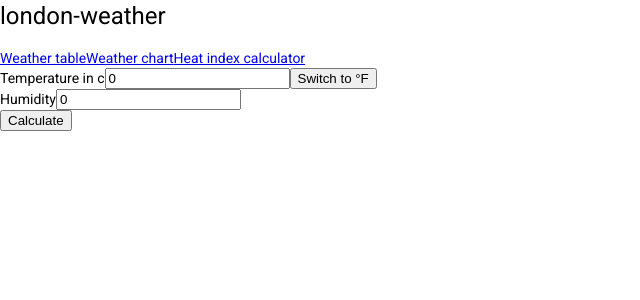
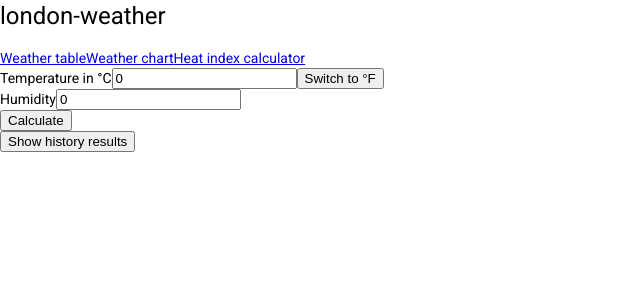
Before and after one commit to Bambi02/london-weather, an Angular app: page /calculator in a window 1280 px wide. Shown: the top 300 px of the page, without its empty margins (0-640 px from the left). Built offline with nearby package versions, Linux system fonts and the light colour scheme.

Commit message:
added localstorage feature

```diff
--- a/src/app/index-calculator/index-calculator.component.html
+++ b/src/app/index-calculator/index-calculator.component.html
@@ -1,7 +1,7 @@
 <div class="container">
   <form #login="ngForm" (ngSubmit)="submit()">
     <div class="form-group" *ngIf="tempInC; else tempInF">
-      <label for="temperature">Temperature in c</label>
+      <label for="temperature">Temperature in °C</label>
       <input
         type="number"
         name="celsius"
@@ -13,7 +13,7 @@
     </div>
     <ng-template #tempInF>
       <div class="form-group">
-        <label for="temperature">Temperature in f</label>
+        <label for="temperature">Temperature in °F</label>
         <input type="number" name="farenheit" [(ngModel)]="farenheit" />
         <button type="button" (click)="switchUnits()">Switch to °C</button>
       </div>
@@ -27,4 +27,12 @@
   <div class="result">
     {{ result }}
   </div>
+  <button (click)="toggleShowHistory()">
+    {{ showHistory ? "Hide history results" : "Show history results" }}
+  </button>
+  <div *ngIf="showHistory">
+    <p *ngFor="let result of storageArray">
+      {{ result }}
+    </p>
+  </div>
 </div>
--- a/src/app/index-calculator/index-calculator.component.ts
+++ b/src/app/index-calculator/index-calculator.component.ts
@@ -12,6 +12,8 @@ export class IndexCalculatorComponent implements OnInit {
   public humidity: number = 0;
   public temperatureinF: number = 0;
   public result: string = '';
+  public showHistory: boolean = false;
+  public storageArray: string[] = [];
 
   calculateHeatIndex = (t: number, h: number): number => {
     const index =
@@ -35,6 +37,18 @@ export class IndexCalculatorComponent implements OnInit {
     return (5 / 9) * (far - 32);
   }
 
+  SaveDataToLocalStorage(data: string): void {
+    this.storageArray.push(data);
+    if (this.storageArray.length > 5) {
+      this.storageArray.shift();
+    }
+    localStorage.setItem('results', JSON.stringify(this.storageArray));
+  }
+
+  toggleShowHistory(): void {
+    this.showHistory = !this.showHistory;
+  }
+
   submit() {
     if (this.tempInC) {
       this.transformInputToF(this.celsius);
@@ -48,6 +62,7 @@ export class IndexCalculatorComponent implements OnInit {
           'Heat Index cannot be calculated for temperature less than 26,7 °C';
       } else {
         this.result = `Heat Index is ${resultInC} °C`;
+        this.SaveDataToLocalStorage(this.result);
       }
     } else {
       this.temperatureinF = this.farenheit;
@@ -60,6 +75,7 @@ export class IndexCalculatorComponent implements OnInit {
           'Heat Index cannot be calculated for temperature less than 80 °F';
       } else {
         this.result = `Heat Index is ${Math.round(resultInF)} °F`;
+        this.SaveDataToLocalStorage(this.result);
       }
     }
   }
@@ -71,5 +87,7 @@ export class IndexCalculatorComponent implements OnInit {
 
   constructor() {}
 
-  ngOnInit(): void {}
+  ngOnInit(): void {
+    this.storageArray = JSON.parse(localStorage.getItem('results')!) || [];
+  }
 }
```
